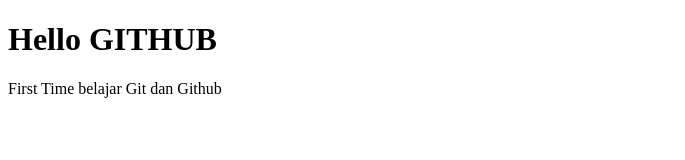
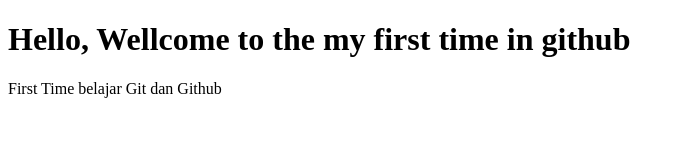
Before and after one commit to alghifarialim/belajar-git-hub, a plain HTML site: page index.html in a window 1280 px wide. Shown: the whole page, without its empty margins (0-685 px from the left). Drawn offline with Linux system fonts and the light colour scheme.

Commit message:
update judul

```diff
--- a/index.html
+++ b/index.html
@@ -6,7 +6,7 @@
     <title>Belajar GITHUB</title>
   </head>
   <body>
-    <h1>Hello GITHUB</h1>
+    <h1>Hello, Wellcome to the my first time in github</h1>
     <p>First Time belajar Git dan Github</p>
   </body>
 </html>
```
